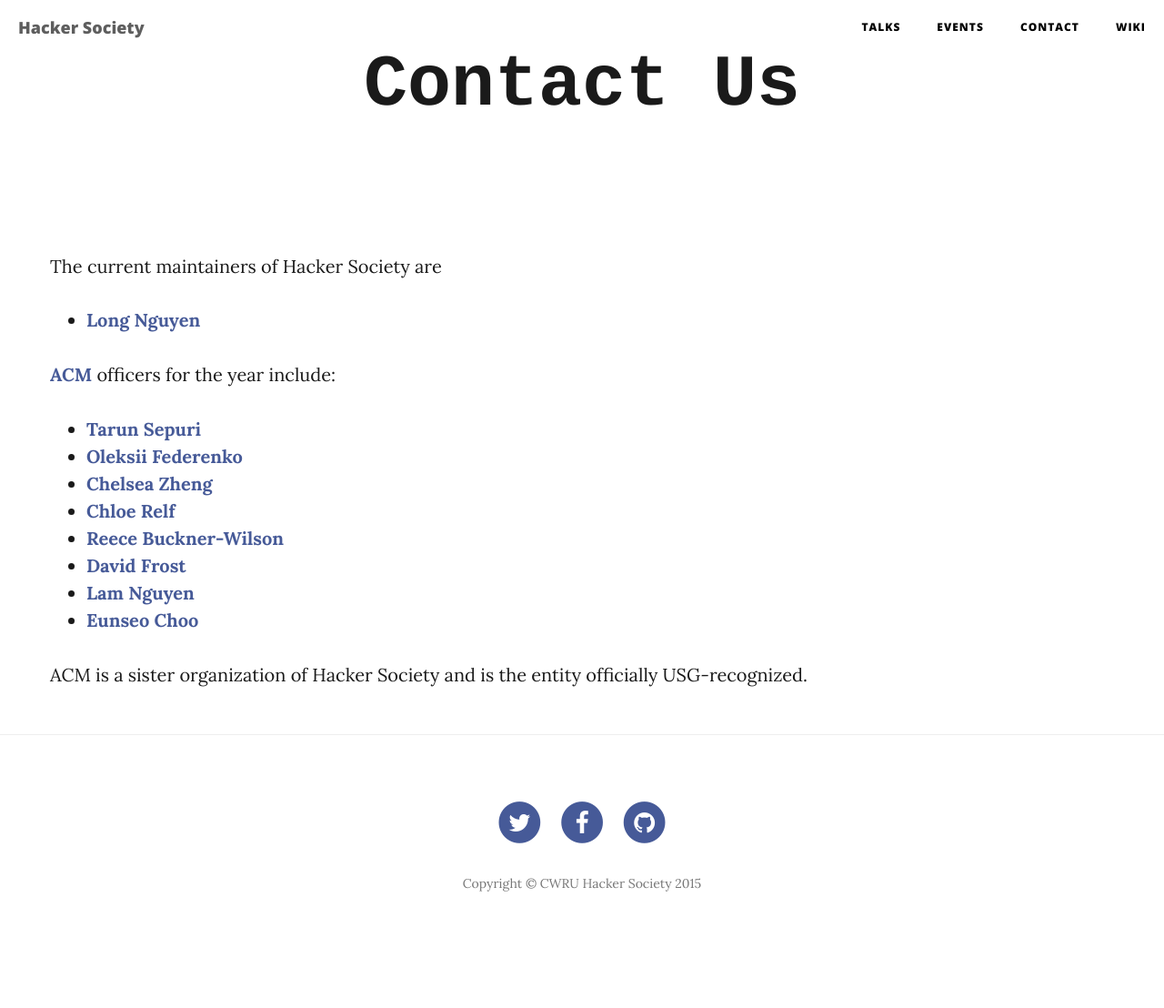
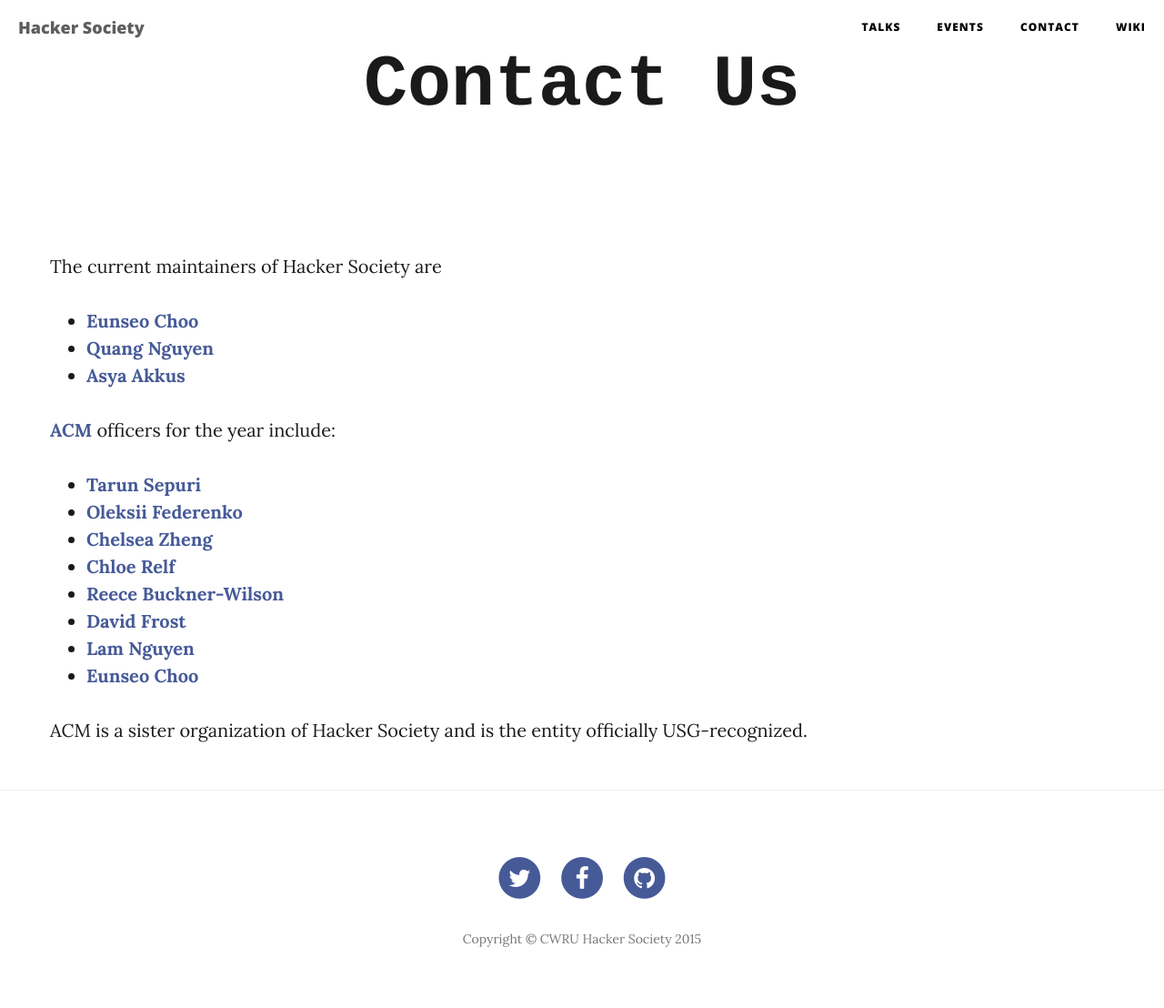
Before and after one commit to hacsoc/hacsoc.github.com, a Jekyll site: the page built from contact.md, in a window 1280 px wide. Shown: the whole page at 91% size. Built offline with Jekyll 4.4.1, drawn with Linux system fonts in a browser that asks for light colours; nearby versions of some CDN libraries; before the commit the page ends 1047 px from its top, so only the background shows below that.

Commit message:
Update Maintainer page

```diff
--- a/_data/maintainers.yml
+++ b/_data/maintainers.yml
@@ -1,3 +1,9 @@
 current:
-    - name: Long Nguyen
-      email: lhn15@case.edu
+    - name: Eunseo Choo
+      email: exc393@case.edu
+
+    - name: Quang Nguyen
+      email: qnn8@case.edu
+
+    - name: Asya Akkus
+      email: aya29@case.edu
```
